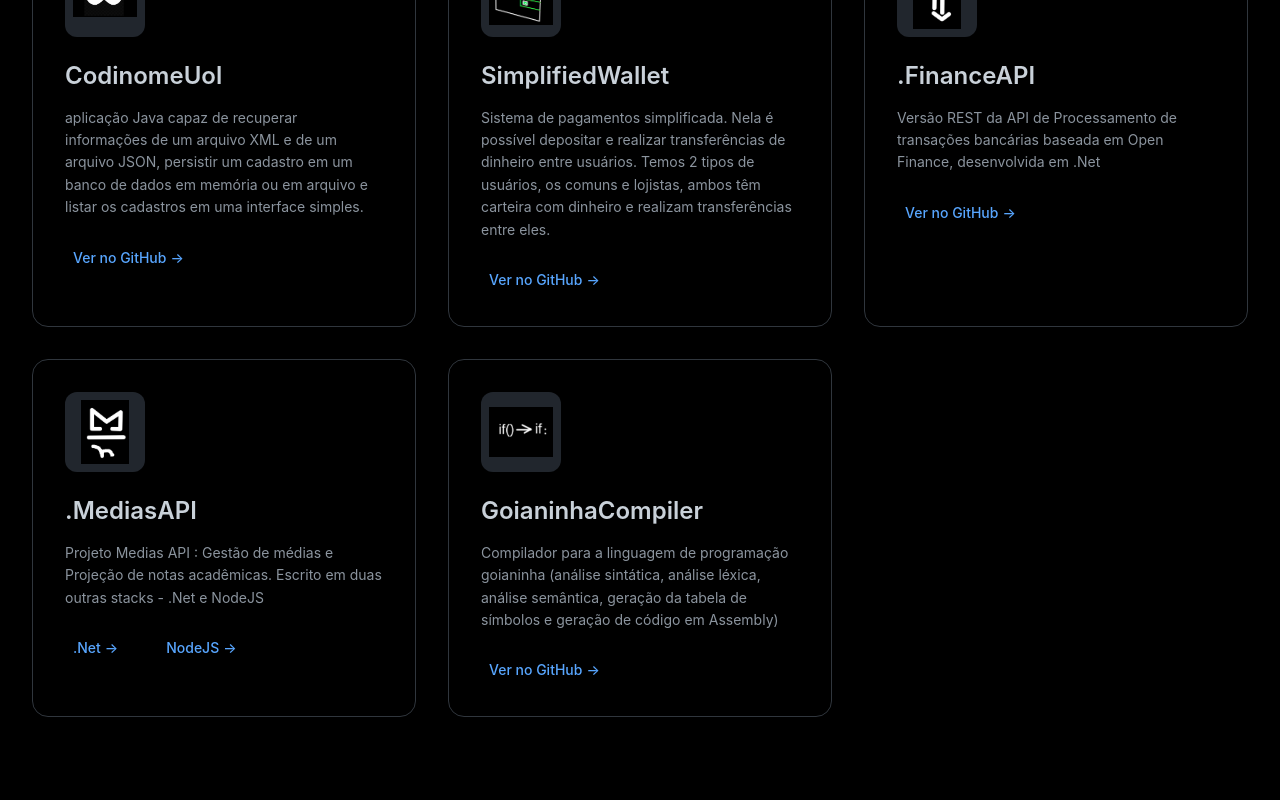
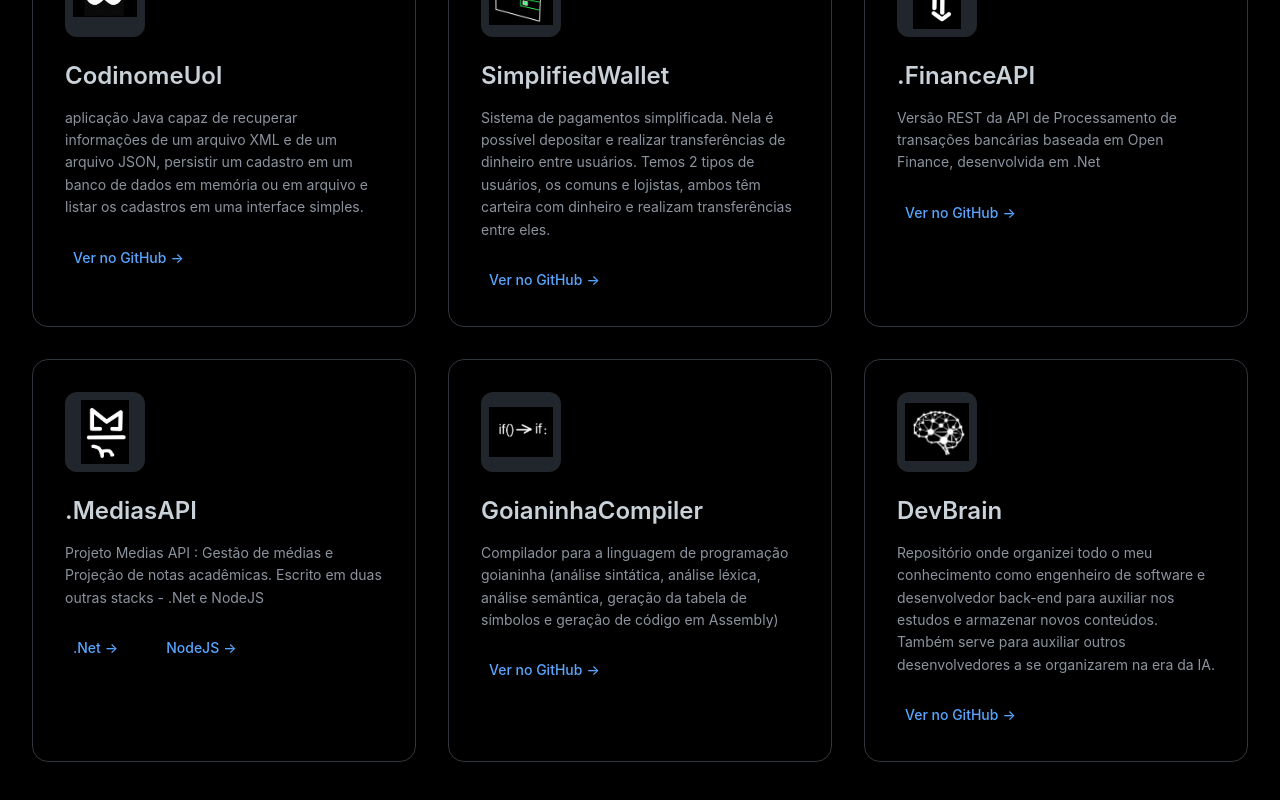
Before and after one commit to GustavoDaMassa/PortifolioSite, a React (Vite) app: page /PortifolioSite/projetos in a window 1280 px wide. Shown: the part 660-1460 px from the top of the page. Before the commit the page ends 1425 px from the top, so only its background shows below. Built offline with nearby package versions, Linux system fonts and the light colour scheme.

Commit message:
feat: add DevBrain project card

```diff
--- a/src/data/projects.js
+++ b/src/data/projects.js
@@ -44,5 +44,10 @@ export const projects = [
     id: 'compiler',
     image: getAssetPath('assets/images/compilercard.png'),
     github: 'https://github.com/GustavoDaMassa/GoianinhaCompiler'
+  },
+  {
+    id: 'devbrain',
+    image: getAssetPath('assets/images/devbraincard.png'),
+    github: 'https://github.com/GustavoDaMassa/DevBrain'
   }
 ];
--- a/src/i18n/locales/en.json
+++ b/src/i18n/locales/en.json
@@ -279,6 +279,10 @@
     "compiler": {
       "title": "GoianinhaCompiler",
       "description": "Compiler for the goianinha programming language (syntactic analysis, lexical analysis, semantic analysis, symbol table generation and Assembly code generation)"
+    },
+    "devbrain": {
+      "title": "DevBrain",
+      "description": "Repository where I organized all my knowledge as a software engineer and back-end developer to assist in studies and store new content. It also serves to help other developers organize themselves in the AI era."
     }
   }
 }
--- a/src/i18n/locales/pt.json
+++ b/src/i18n/locales/pt.json
@@ -279,6 +279,10 @@
     "compiler": {
       "title": "GoianinhaCompiler",
       "description": "Compilador para a linguagem de programação goianinha (análise sintática, análise léxica, análise semântica, geração da tabela de símbolos e geração de código em Assembly)"
+    },
+    "devbrain": {
+      "title": "DevBrain",
+      "description": "Repositório onde organizei todo o meu conhecimento como engenheiro de software e desenvolvedor back-end para auxiliar nos estudos e armazenar novos conteúdos. Também serve para auxiliar outros desenvolvedores a se organizarem na era da IA."
     }
   }
 }
```
Also changed, not shown: public/assets/images/devbraincard.png (added).
